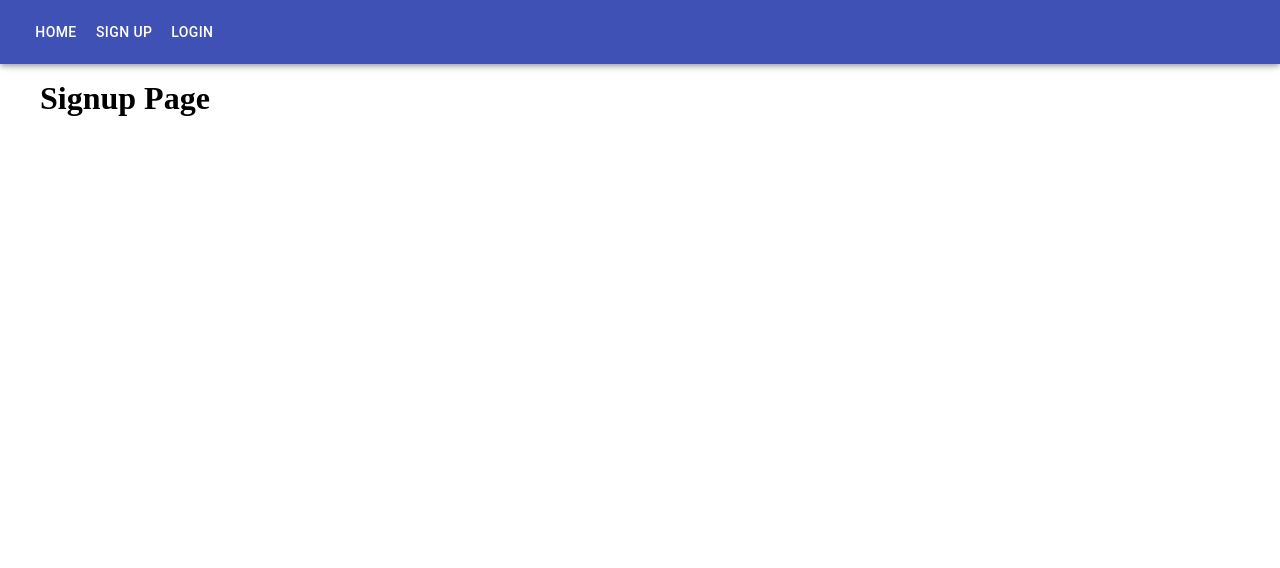
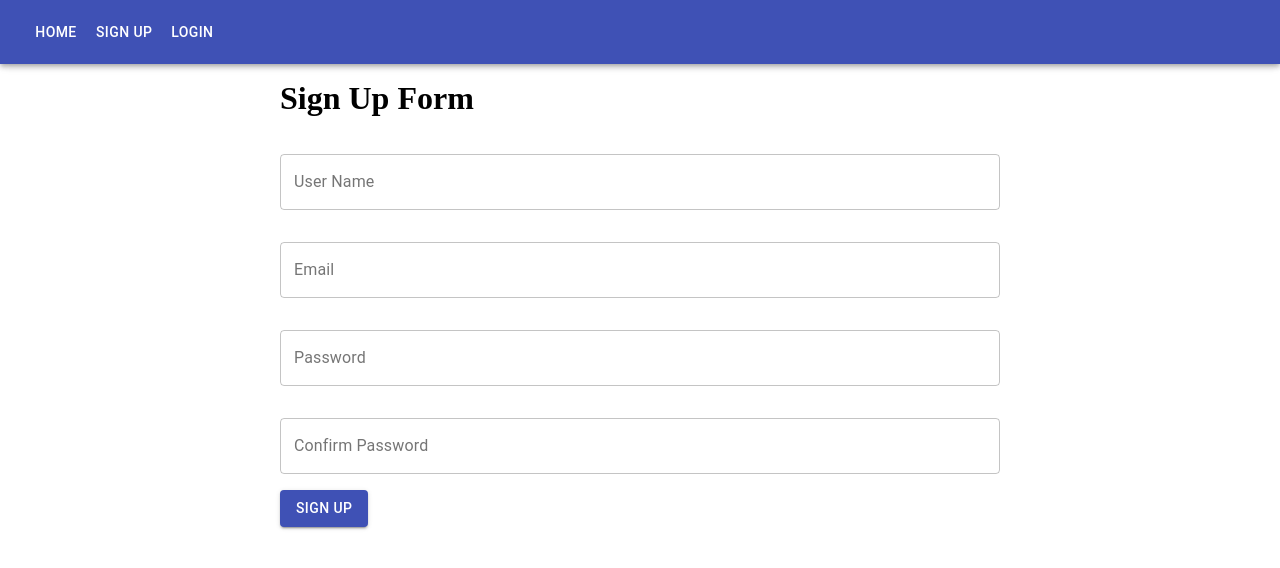
Before and after one commit to Smavehyia/articulate, a React app: page /signup in a window 1280 px wide. Shown: the top 568 px of the page. Built offline with nearby package versions, Linux system fonts and the light colour scheme; the HTML template or start-up script is replaced by a standard one.

Commit message:
Initial signup form added

```diff
--- /dev/null
+++ b/src/pages/Signup.css
@@ -0,0 +1,9 @@
+.form-container {
+    display: block;
+    width: 60%;
+    margin: auto
+}
+
+.form  > div {
+    margin: 1em auto;
+}
--- a/src/pages/Signup.js
+++ b/src/pages/Signup.js
@@ -1,9 +1,22 @@
-import React, { Component } from 'react';
+import React from 'react';
+import { makeStyles } from '@material-ui/core/styles';
+import TextField from '@material-ui/core/TextField';
+import Button from '@material-ui/core/Button';
+import './Signup.css';
 
-class Signup extends Component {
-  render() {
-    return <h1>Signup Page</h1>;
-  }
+export default function SignUp() {
+  return (
+    <div className="form-container">
+      <h1>Sign Up Form</h1>
+      <form className="form" noValidate autoComplete="off">
+        <TextField id="userName" label="User Name" variant="outlined" fullWidth />
+        <TextField id="email" label="Email" variant="outlined" fullWidth />
+        <TextField id="password" label="Password" variant="outlined" fullWidth />
+        <TextField id="confirmPassword" label="Confirm Password" variant="outlined" fullWidth />
+      </form>
+      <Button variant="contained" color="primary">
+        Sign Up
+      </Button>
+    </div>
+  );
 }
-
-export default Signup;
```
